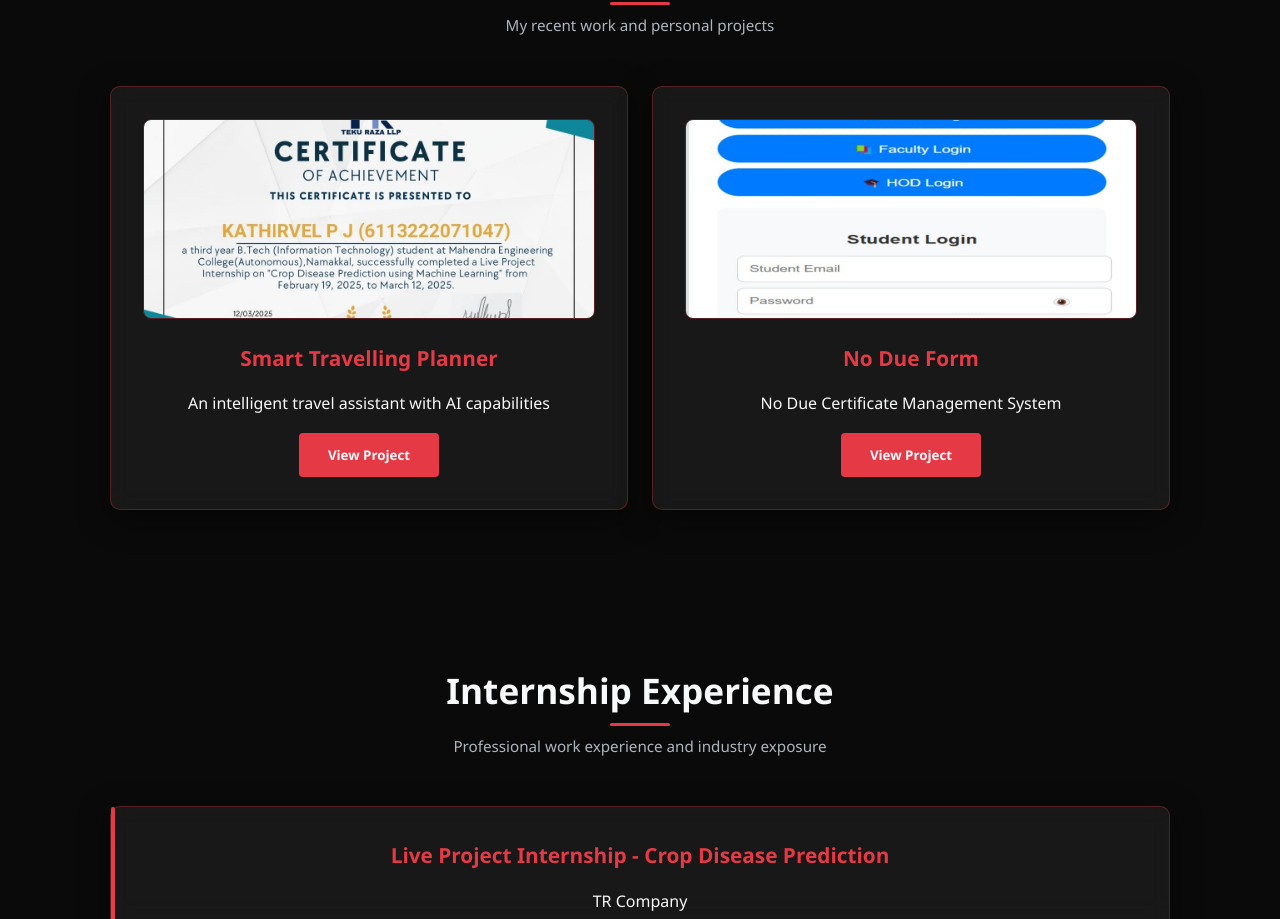
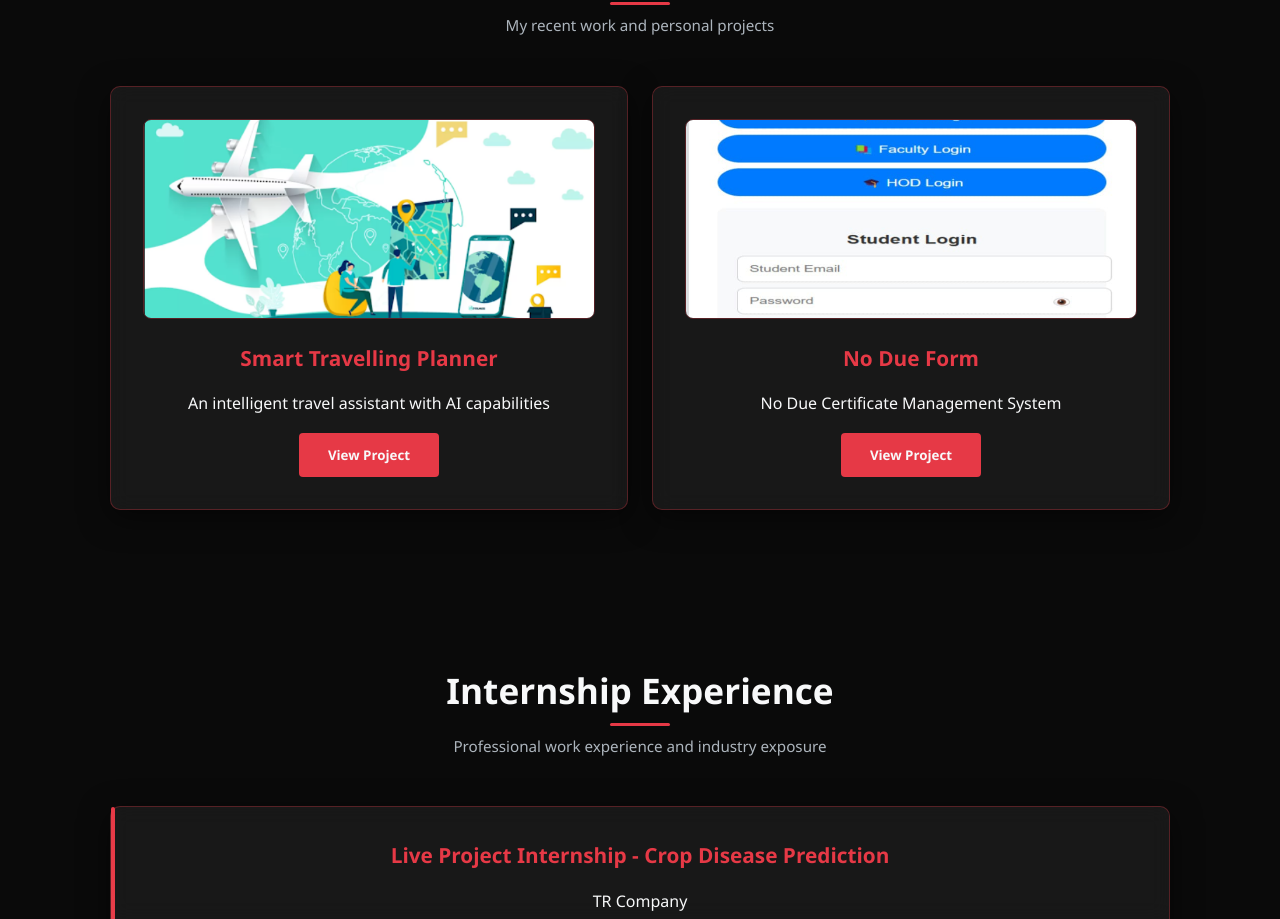
Before and after one commit to Kathirvelpj/kathirvel-portfolio, a plain HTML site: page index.html in a window 1280 px wide. Shown: the part 1957-2876 px from the top of the page. Drawn offline with Linux system fonts and the light colour scheme; files whose address does not match are found by name.

Commit message:
Update index.html

```diff
--- a/index.html
+++ b/index.html
@@ -1348,7 +1348,7 @@
 
             <div class="projects-container">
                 <div class="card project-item">
-                    <img src="internship.jpg" alt="Smart Travelling Planner" class="project-img">
+                    <img src="project1.png" alt="Smart Travelling Planner" class="project-img">
                     <h3>Smart Travelling Planner</h3>
                     <p>An intelligent travel assistant with AI capabilities</p>
                     <button class="btn" onclick="openProjectModal('project1')" style="margin-top: 1rem;">View Project</button>
```
